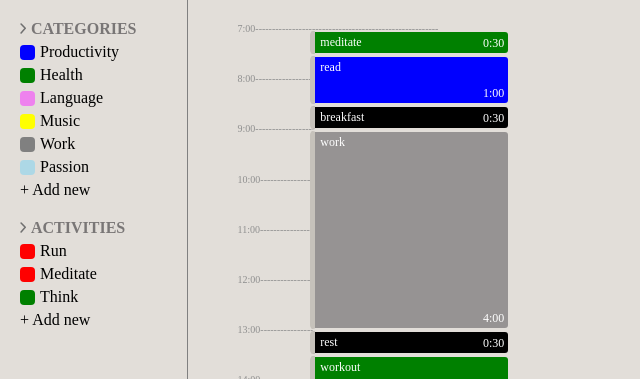
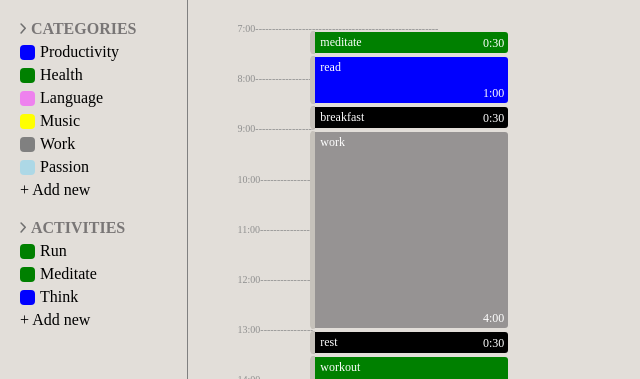
Before and after one commit to oerol/guse, an Angular app: page / in a window 1280 px wide. Shown: the top 379 px of the page, without its empty margins (0-640 px from the left). Built offline with nearby package versions, Linux system fonts and the light colour scheme.

Commit message:
Activities now use categories information to apply color

```diff
--- a/src/app/components/activities/activities.component.html
+++ b/src/app/components/activities/activities.component.html
@@ -4,7 +4,7 @@
   </h4>
   <div *ngIf="isVisible" class="activities-content">
     <div *ngFor="let activityItem of ACTIVITY_ITEMS" class="activity-item">
-      <div [class]="'activity-item-color' + ' ' + activityItem.color"></div>
+      <div [class]="'activity-item-color' + ' ' + getColorForActivity(activityItem.category)"></div>
       <div class="activity-item-name" contenteditable="true">{{ activityItem.name }}</div>
     </div>
     <div *ngIf="creatingNewActivityItem" class="new-activity-item">
--- a/src/app/components/activities/activities.component.ts
+++ b/src/app/components/activities/activities.component.ts
@@ -1,4 +1,4 @@
-import { Component, OnInit } from '@angular/core';
+import { Component, Input, OnInit } from '@angular/core';
 
 @Component({
   selector: 'app-activities',
@@ -6,18 +6,31 @@ import { Component, OnInit } from '@angular/core';
   styleUrls: ['./activities.component.scss'],
 })
 export class ActivitiesComponent implements OnInit {
+  @Input() CATEGORY_ITEMS: {
+    color: string;
+    name: string;
+  }[] = [];
+
   constructor() {}
 
   ngOnInit(): void {}
 
+  getColorForActivity = (categoryName: string) => {
+    let category = this.CATEGORY_ITEMS.find((categoryItem) => categoryItem.name === categoryName);
+
+    if (category) {
+      return category.color;
+    }
+    return 'white';
+  };
   creatingNewActivityItem = false;
 
   isVisible = true;
 
   ACTIVITY_ITEMS = [
-    { color: 'red', name: 'Run' },
-    { color: 'red', name: 'Meditate' },
-    { color: 'green', name: 'Think' },
+    { category: 'Health', name: 'Run' },
+    { category: 'Health', name: 'Meditate' },
+    { category: 'Productivity', name: 'Think' },
   ];
 
   handleActivitiesVisibility = () => {
@@ -37,7 +50,7 @@ export class ActivitiesComponent implements OnInit {
     console.log(e);
     let categoryName = (e.target as HTMLInputElement).value;
 
-    let newActivityItem = { color: 'white', name: categoryName };
+    let newActivityItem = { category: 'none', name: categoryName };
     this.ACTIVITY_ITEMS.push(newActivityItem);
 
     this.creatingNewActivityItem = false;
--- a/src/app/components/categories/categories.component.ts
+++ b/src/app/components/categories/categories.component.ts
@@ -1,4 +1,4 @@
-import { Component, OnInit } from '@angular/core';
+import { Component, Input, OnInit } from '@angular/core';
 
 @Component({
   selector: 'app-categories',
@@ -6,6 +6,10 @@ import { Component, OnInit } from '@angular/core';
   styleUrls: ['./categories.component.scss'],
 })
 export class CategoriesComponent implements OnInit {
+  @Input() CATEGORY_ITEMS: {
+    color: string;
+    name: string;
+  }[] = [];
   constructor() {}
 
   ngOnInit(): void {}
@@ -13,15 +17,6 @@ export class CategoriesComponent implements OnInit {
   creatingNewCategoryItem = false;
 
   isVisible = true;
-
-  CATEGORY_ITEMS = [
-    { color: 'blue', name: 'Productivity' },
-    { color: 'green', name: 'Health' },
-    { color: 'violet', name: 'Language' },
-    { color: 'yellow', name: 'Music' },
-    { color: 'gray', name: 'Work' },
-    { color: 'lightblue', name: 'Passion' },
-  ];
 
   handleCategoriesVisibility = () => {
     this.isVisible = !this.isVisible;
--- a/src/app/components/side-menu/side-menu.component.html
+++ b/src/app/components/side-menu/side-menu.component.html
@@ -1 +1,4 @@
-<div id="side-menu-wrapper"><app-categories></app-categories> <app-activities></app-activities></div>
+<div id="side-menu-wrapper">
+  <app-categories [CATEGORY_ITEMS]="CATEGORY_ITEMS"></app-categories>
+  <app-activities [CATEGORY_ITEMS]="CATEGORY_ITEMS"></app-activities>
+</div>
--- a/src/app/components/side-menu/side-menu.component.ts
+++ b/src/app/components/side-menu/side-menu.component.ts
@@ -3,13 +3,19 @@ import { Component, OnInit } from '@angular/core';
 @Component({
   selector: 'app-side-menu',
   templateUrl: './side-menu.component.html',
-  styleUrls: ['./side-menu.component.scss']
+  styleUrls: ['./side-menu.component.scss'],
 })
 export class SideMenuComponent implements OnInit {
+  CATEGORY_ITEMS = [
+    { color: 'blue', name: 'Productivity' },
+    { color: 'green', name: 'Health' },
+    { color: 'violet', name: 'Language' },
+    { color: 'yellow', name: 'Music' },
+    { color: 'gray', name: 'Work' },
+    { color: 'lightblue', name: 'Passion' },
+  ];
 
-  constructor() { }
+  constructor() {}
 
-  ngOnInit(): void {
-  }
-
+  ngOnInit(): void {}
 }
```
